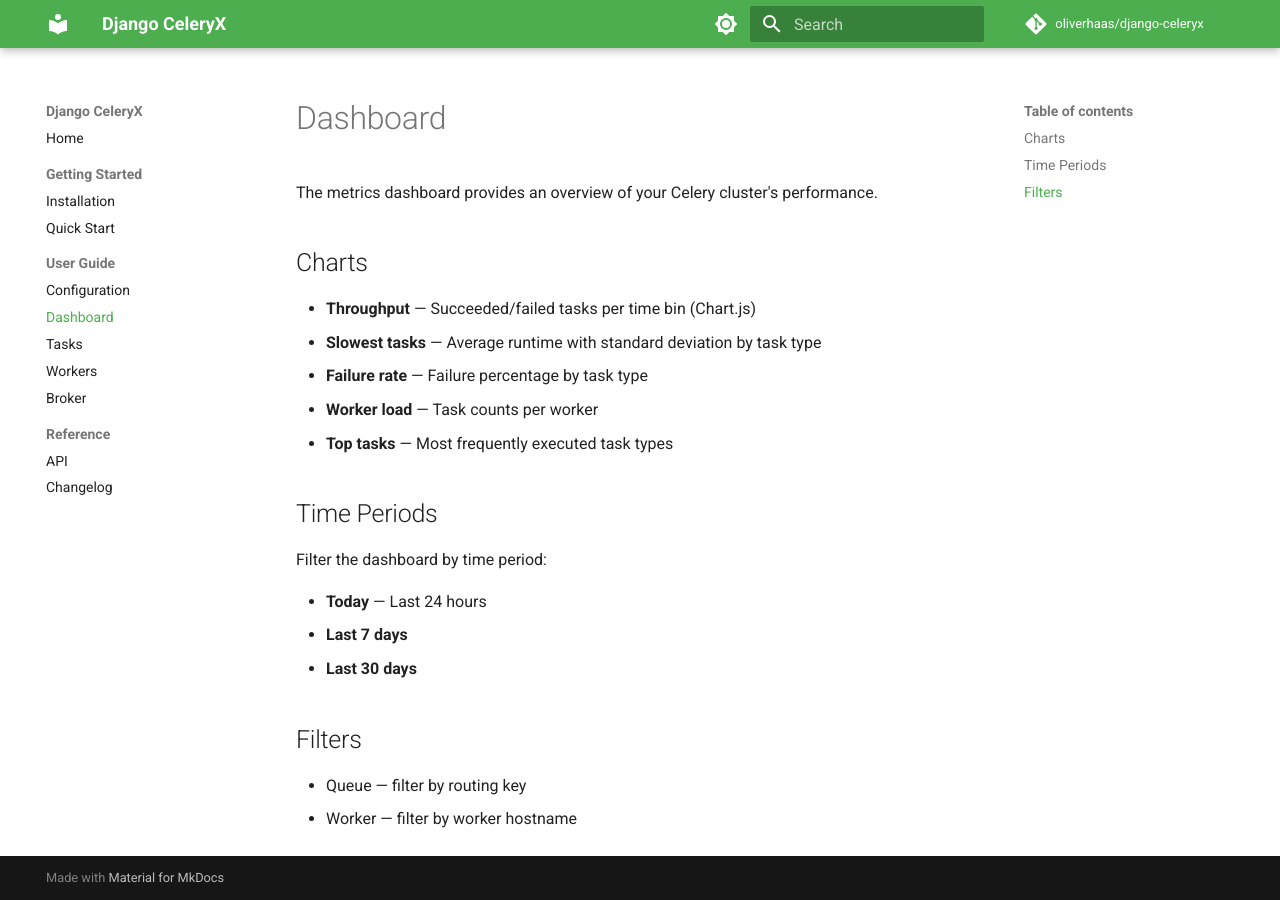
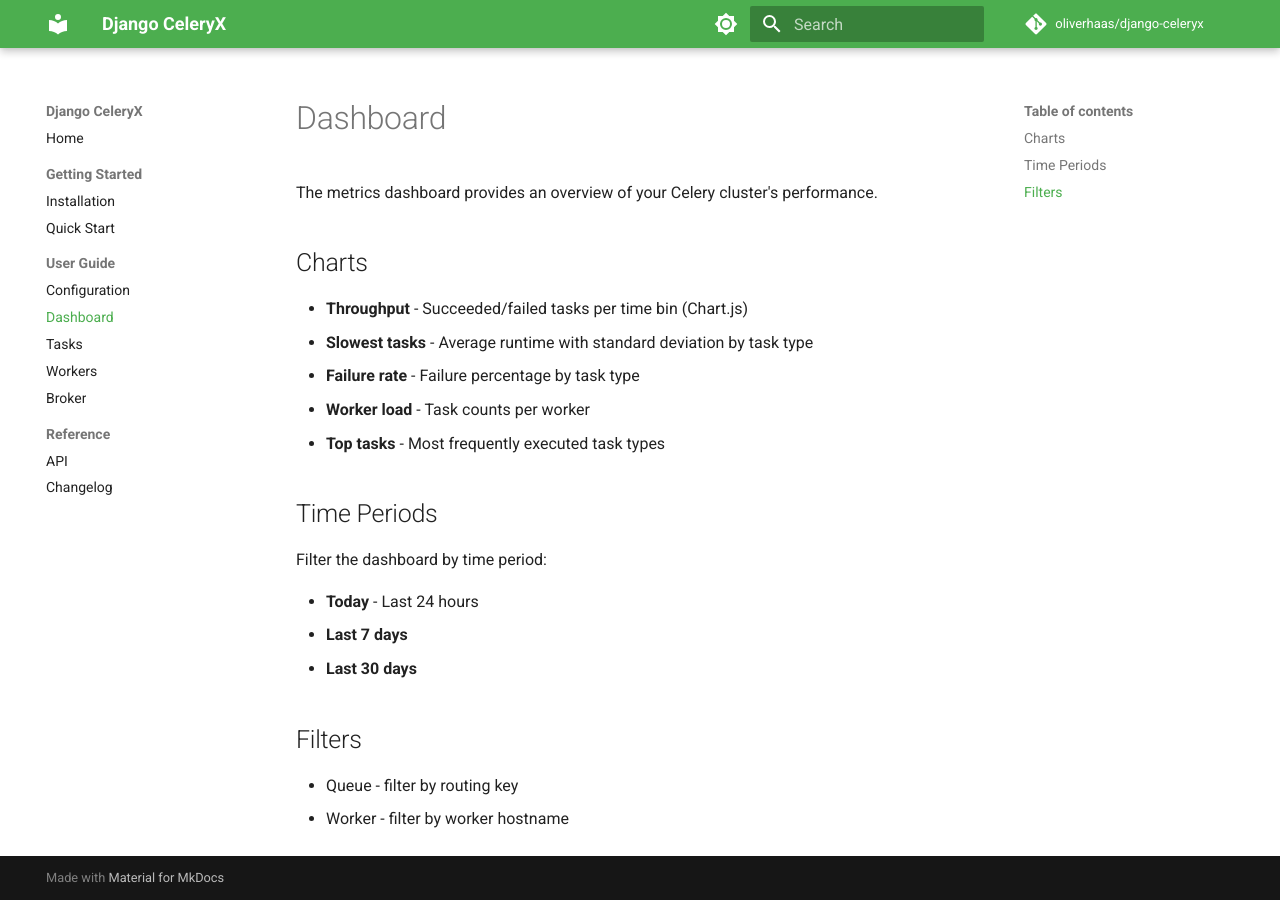
Before and after one commit to oliverhaas/django-celeryx, an MkDocs documentation site: the page built from docs/user-guide/dashboard.md, in a window 1280 px wide. Built offline with MkDocs 1.6.1 and Material for MkDocs 9.7.7, drawn with Linux system fonts in a browser that asks for light colours; comment, search, counter and statistics services are not loaded; the version menu is left out.

```diff
--- a/docs/user-guide/dashboard.md
+++ b/docs/user-guide/dashboard.md
@@ -4,21 +4,21 @@ The metrics dashboard provides an overview of your Celery cluster's performance.
 
 ## Charts
 
-- **Throughput** — Succeeded/failed tasks per time bin (Chart.js)
-- **Slowest tasks** — Average runtime with standard deviation by task type
-- **Failure rate** — Failure percentage by task type
-- **Worker load** — Task counts per worker
-- **Top tasks** — Most frequently executed task types
+- **Throughput** - Succeeded/failed tasks per time bin (Chart.js)
+- **Slowest tasks** - Average runtime with standard deviation by task type
+- **Failure rate** - Failure percentage by task type
+- **Worker load** - Task counts per worker
+- **Top tasks** - Most frequently executed task types
 
 ## Time Periods
 
 Filter the dashboard by time period:
 
-- **Today** — Last 24 hours
+- **Today** - Last 24 hours
 - **Last 7 days**
 - **Last 30 days**
 
 ## Filters
 
-- Queue — filter by routing key
-- Worker — filter by worker hostname
+- Queue - filter by routing key
+- Worker - filter by worker hostname
--- a/pyproject.toml
+++ b/pyproject.toml
@@ -57,9 +57,9 @@ dev = [
   "ruff==0.15.9",
   "testcontainers==4.14.2",
   "ty==0.0.29",
-  "types-docker==7.1.0.20260109",
+  "types-docker==7.1.0.20260403",
 ]
-docs = ["mkdocs==1.6.1", "mkdocs-material==9.7.3", "mike==2.1.3"]
+docs = ["mkdocs==1.6.1", "mkdocs-material==9.7.6", "mike==2.1.4"]
 
 [build-system]
 requires = ["hatchling"]
```
Also changed, not shown: README.md (+7 -7 lines), docs/index.md (+7 -7 lines), docs/user-guide/tasks.md (+7 -7 lines), docs/user-guide/workers.md (+6 -6 lines), 11 other files.
